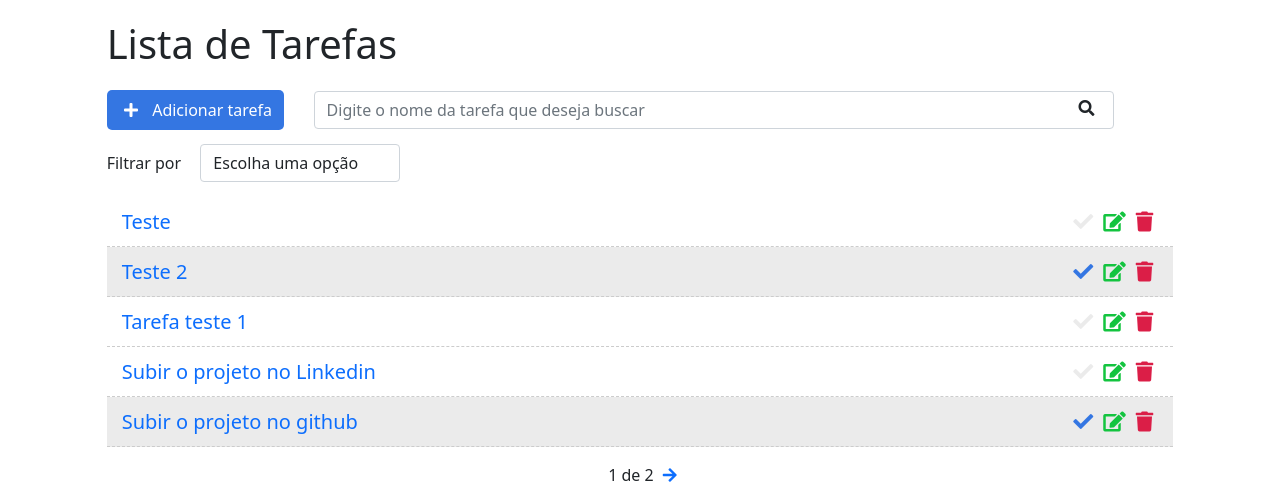
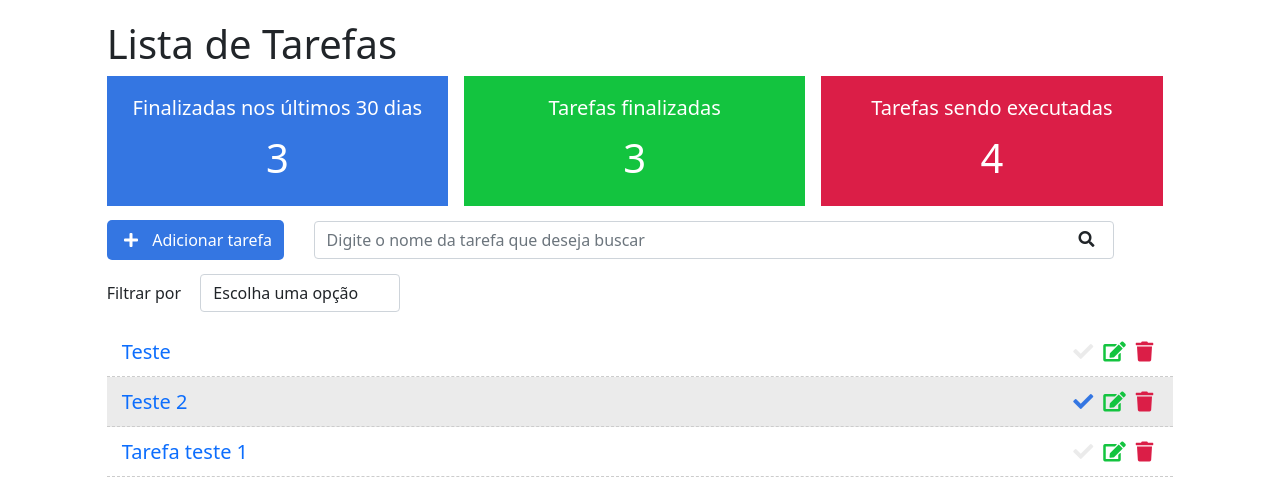
Before and after one commit to Nayane-19/tasks, a Django app: page / in a window 1280 px wide. Shown: the part 79-566 px from the top of the page. Run offline with Django 3.2, Linux system fonts and the light colour scheme; a user stored in the database is signed in; data comes from the database, SQL or seed files in the repository; both versions use the stored data as it was after the commit.

Commit message:
dashboard

```diff
--- a/toDo/static/css/styles.css
+++ b/toDo/static/css/styles.css
@@ -42,6 +42,52 @@
     min-height: 70vh;
 }
 
+/* Dashboard */
+
+.dashboard {
+    padding: 0;
+    width: 100%;
+    display: block;
+}
+
+.dashboard h4 {
+    font-size: 20px;
+}
+
+.dashboard span {
+    font-size: 40px;
+    display: block;
+    width: 100%;
+}
+
+.dashboard-box {
+    background-color: #dfdfdf;
+    float: left;
+    color: #fff;
+    padding: 20px;
+    box-sizing: border-box;
+    height: 130px;
+    width: 32%;
+    text-align: center;
+}
+
+.dashboard-box:nth-child(2){
+    margin-left: 1.5%;
+    margin-right: 1.5%;
+}
+
+#dashboard-lastdays{
+    background-color: #3476e2;
+}
+
+#dashboard-done{
+    background-color: #13c43f;
+}
+
+#dashboard-doing{
+    background-color: #db1e47;
+}
+
 /* Botão de adicionar */
 
 #add-link{
@@ -69,7 +115,7 @@
 
 .fas.fa-search {
     position: absolute;
-    top: 179px;
+    top: 310px;
     right: 14.5%;
     cursor: pointer;
 }
--- a/toDo/templates/tasks/list.html
+++ b/toDo/templates/tasks/list.html
@@ -5,6 +5,20 @@
 {% block content %}
 <div class="offset-1 col-10 list-div">
     <h1>Lista de Tarefas</h1>
+    <div class="container dashboard">
+        <div class="col-4 dashboard-box" id="dashboard-lastdays">
+            <h4>Finalizadas nos últimos 30 dias</h4>
+            <span>{{todoDoneRecently}}</span>
+        </div>
+        <div class="col-4 dashboard-box" id="dashboard-done">
+            <h4>Tarefas finalizadas</h4>
+            <span>{{todoDone}}</span>
+        </div>
+        <div class="col-4 dashboard-box" id="dashboard-doing">
+            <h4>Tarefas sendo executadas</h4>
+            <span>{{todoDoing}}</span>
+        </div>
+    </div>
     <a id="add-link" href="newtask/">
         <div class="col-2 add-div">
             <i class="fas fa-plus"></i> Adicionar tarefa
--- a/toDo/views.py
+++ b/toDo/views.py
@@ -4,6 +4,7 @@ from django.contrib.auth.decorators import login_required
 from .forms import ToDoForm
 from django.contrib import messages
 from django.core.paginator import Paginator
+import datetime
 
 from .models import ToDo
 
@@ -13,6 +14,9 @@ def todoList(request):
 
     search = request.GET.get('search')
     filter = request.GET.get('filter')
+    todoDoneRecently = ToDo.objects.filter(done='done', updated_at__gt=datetime.datetime.now()-datetime.timedelta(days=30)).count()
+    todoDone = ToDo.objects.filter(done='done', user=request.user).count()
+    todoDoing = ToDo.objects.filter(done='doing', user=request.user).count()
 
     if search:
         todos = ToDo.objects.filter(title__icontains=search, user=request.user)
@@ -29,7 +33,7 @@ def todoList(request):
 
         todos = paginator.get_page(page)
 
-    return render(request, 'tasks/list.html', {'todos': todos})
+    return render(request, 'tasks/list.html', {'todos': todos, 'todoDoneRecently': todoDoneRecently, 'todoDone': todoDone, 'todoDoing': todoDoing})
 
 @login_required
 def todoView(request, id):
```
Also changed, not shown: db.sqlite3.
